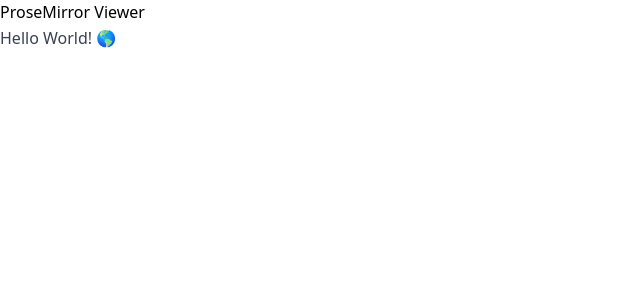
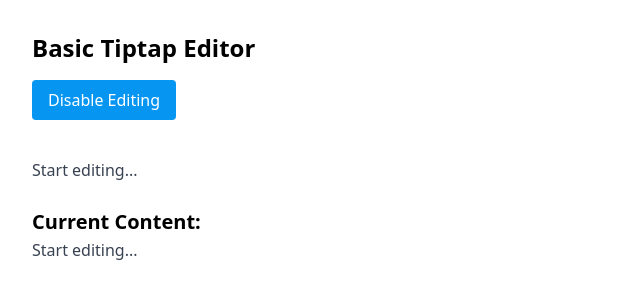
Before and after one commit to Libernex/libernex, a Next.js app in the folder apps/web/: page /view in a window 1280 px wide. Shown: the top 300 px of the page, without its empty margins (0-640 px from the left). Built offline with nearby package versions, Linux system fonts and the light colour scheme.

Commit message:
Feat: tiptap 에티터 추가

```diff
--- a/apps/web/src/app/view/page.tsx
+++ b/apps/web/src/app/view/page.tsx
@@ -1,5 +1,5 @@
-import Viewer from "@/feature/Viewer/components/Viewer";
+import TipTap from "@/feature/Viewer/components/TipTap.tsx";
 
 export default function ViewPage(): JSX.Element {
-  return <Viewer />;
+  return <TipTap />
 }
--- a/apps/web/src/feature/Chat/components/ChatBubble.tsx
+++ b/apps/web/src/feature/Chat/components/ChatBubble.tsx
@@ -2,24 +2,11 @@
 import type { ChatInterface, MessageInterface } from "@repo/types/src/Chat";
 import starAvatarImage from "/public/Star-Avatar.webp";
 import ReactMarkdown from "react-markdown";
+import TipTapEditor from "@/feature/Viewer/components/TipTap/TipTapEditor.tsx";
 
 interface ChatBubbleProps {
   chat: ChatInterface;
 }
-
-const combineChatParts = (chat: ChatInterface): string => {
-  return chat.parts.map((part) => part.content.body).join("");
-};
-
-// 줄바꿈 문자를 <br> 태그로 변환하는 함수
-const formatContentBody = (body: string): JSX.Element[] => {
-  return body.split("\n").map((line, index) => (
-    <span key={index}>
-      {line}
-      <br />
-    </span>
-  ));
-};
 
 const getContentBody = (chat: ChatInterface): string => {
   const message: MessageInterface = chat.parts[0];
@@ -47,6 +34,7 @@
         {chat.parts.length > 0 ? (
           <div className="flex flex-col w-full leading-1.5">
             <p className="text-lg font-normal py-2 text-gray-900">
+              {/*<TipTapEditor initialContent={getContentBody(chat)} editable={false}/>*/}
               <ReactMarkdown>{getContentBody(chat)}</ReactMarkdown>
             </p>
             <span className="text-sm font-normal text-gray-500">
--- a/apps/web/src/feature/Viewer/components/ProseMirror/ProseMirrorEditor.tsx
+++ /dev/null
@@ -1,38 +0,0 @@
-'use client';
-
-import { EditorState } from "prosemirror-state";
-import { EditorView } from "prosemirror-view";
-import { Schema, DOMParser } from "prosemirror-model";
-import { schema } from "prosemirror-schema-basic";
-import { addListNodes } from "prosemirror-schema-list";
-import { exampleSetup } from "prosemirror-example-setup";
-import { useEffect, useRef } from "react";
-
-const ProseMirrorEditor = (): JSX.Element => {
-  const editorRef = useRef<HTMLDivElement | null>(null);
-
-  const mySchema = new Schema({
-    nodes: addListNodes(schema.spec.nodes, "paragraph block*", "block"),
-    marks: schema.spec.marks,
-  });
-  const doc = DOMParser.fromSchema(mySchema).parse(document.createElement("div"));
-  const plugins = exampleSetup({ schema: mySchema, menuBar: false });
-
-  useEffect(() => {
-    if (!editorRef.current) return;
-    const view = new EditorView(editorRef.current, {
-      state: EditorState.create({
-        doc,
-        plugins
-      })
-    })
-
-    return () => {
-      view.destroy()
-    }
-  }, [])
-
-  return <div id="editor" ref={editorRef}></div>
-}
-
-export default ProseMirrorEditor;
--- /dev/null
+++ b/apps/web/src/feature/Viewer/components/TipTap.tsx
@@ -0,0 +1,42 @@
+'use client'
+
+import React, { useState } from 'react';
+import TipTapEditor from "@/feature/Viewer/components/TipTap/TipTapEditor";
+import Viewer from "@/feature/Viewer/components/Viewer";
+
+const TipTap = () => {
+    const [content, setContent] = useState('<p>Start editing...</p>');
+    const [isEditable, setIsEditable] = useState(true);  // 편집 가능 여부 상태 추가
+
+    // 편집 가능 여부를 토글하는 함수
+    const toggleEditable = () => {
+        setIsEditable(!isEditable);
+    };
+
+    return (
+        <div className="container mx-auto p-8">
+            <h1 className="text-2xl font-bold mb-4">Basic Tiptap Editor</h1>
+
+            {/* 편집 가능 여부 토글 버튼 */}
+            <button
+                className="mb-4 px-4 py-2 bg-blue-500 text-white rounded"
+                onClick={toggleEditable}
+            >
+                {isEditable ? 'Disable Editing' : 'Enable Editing'}
+            </button>
+
+            {/* TipTapEditor 컴포넌트 */}
+            <TipTapEditor
+                initialContent={content}
+                onChangeContent={setContent}
+                editable={isEditable}  // 편집 가능 여부 전달
+            />
+
+            {/* Viewer 컴포넌트 */}
+            <h2 className="text-xl font-semibold mt-6">Current Content:</h2>
+            <Viewer content={content} />
+        </div>
+    );
+};
+
+export default TipTap;
--- a/apps/web/src/feature/Viewer/components/TipTap/TipTap.module.scss
+++ b/apps/web/src/feature/Viewer/components/TipTap/TipTap.module.scss
@@ -80,3 +80,23 @@
         content: none;
       }
 }
+
+
+.inline-code {
+    background-color: #f0f0f0;
+    padding: 0.2rem 0.4rem;
+    border-radius: 0.25rem;
+
+    &::before,
+    &::after {
+        content: none !important;
+    }
+}
+
+.code-block {
+    background-color: #f0f0f0;
+    color: black;
+    padding: 1rem;
+    border-radius: 0.5rem;
+    overflow-x: auto;
+}
--- a/apps/web/src/feature/Viewer/components/TipTap/TipTapEditor.tsx
+++ b/apps/web/src/feature/Viewer/components/TipTap/TipTapEditor.tsx
@@ -1,38 +1,59 @@
-'use client'
-import styles from './TipTap.module.scss'
+// components/TipTapEditor.tsx
 
-import { useEditor, EditorContent } from '@tiptap/react'
-import { StarterKit } from '@tiptap/starter-kit'
-import { all, createLowlight } from 'lowlight'
-import CodeBlockLowlight from '@tiptap/extension-code-block-lowlight'
+import React, { useEffect } from 'react';
+import { useEditor, EditorContent } from '@tiptap/react';
+import StarterKit from '@tiptap/starter-kit';
+import Code from '@tiptap/extension-code';
+import {CodeBlock} from '@tiptap/extension-code-block';
 
-import css from 'highlight.js/lib/languages/css'
-import js from 'highlight.js/lib/languages/javascript'
-import ts from 'highlight.js/lib/languages/typescript'
-import html from 'highlight.js/lib/languages/xml'
+import style from './TipTap.module.scss';
+import {Link} from "@tiptap/extension-link";
 
-const lowlight = createLowlight(all);
-lowlight.register('html', html)
-lowlight.register('css', css)
-lowlight.register('js', js)
-lowlight.register('ts', ts)
+type TipTapEditorProps = {
+    initialContent: string;
+    onChangeContent: (content: string) => void;
+    editable?: boolean;
+};
 
-const TipTapEditor = () => {
+const TipTapEditor = ({ initialContent, onChangeContent, editable = true }: TipTapEditorProps) => {
     const editor = useEditor({
+        content: initialContent,
         extensions: [
             StarterKit,
-        CodeBlockLowlight.configure({
-            lowlight,
+            Code.configure({
+                HTMLAttributes: {
+                    class: style['inline-code'],  // SCSS 클래스 적용
+                },
+            }),
+            CodeBlock.configure({
+                HTMLAttributes: {
+                    class: style['code-block'],  // SCSS 클래스 적용
+                },
+            }),
+            Link.configure({
+                openOnClick: false, // 링크를 클릭할 때 새 탭에서 열리지 않도록 설정
+                linkOnPaste: true, // 링크를 붙여넣으면 자동으로 링크 인식
             }),
         ],
-    content: '<p>Hello World! 🌎️</p>',
-  })
+        editable: editable,
+        onUpdate({ editor }) {
+            const contentHTML = editor.getHTML();
+            onChangeContent(contentHTML);
+        },
+    });
+
+    // Cleanup editor on component unmount
+    useEffect(() => {
+        return () => {
+            editor?.destroy();
+        };
+    }, [editor]);
 
     return (
-    <div className={`${styles.tiptap} prose focus:outline-none`}>
+        <div className="prose max-w-none mb-4">
             <EditorContent editor={editor} />
         </div>
-  )
-}
+    );
+};
 
-export default TipTapEditor
+export default TipTapEditor;
--- a/apps/web/src/feature/Viewer/components/Viewer.tsx
+++ b/apps/web/src/feature/Viewer/components/Viewer.tsx
@@ -1,12 +1,13 @@
-import TipTapEditor from "./TipTap/TipTapEditor";
+import React from 'react';
 
-const Viewer= (): JSX.Element => {
-  return (
-    <div className="flex flex-col h-screen">
-      <h1>ProseMirror Viewer</h1>
-      <TipTapEditor />
-    </div>
-  );
+type ViewerProps = {
+    content: string;
+};
+
+const Viewer = ({ content }: ViewerProps) => {
+    return (
+        <div className="prose max-w-none" dangerouslySetInnerHTML={{ __html: content }} />
+    );
 };
 
 export default Viewer;
```
Also changed, not shown: apps/web/package.json (+19 -0 lines), 2 other files (tests, documents, lock files or other folders). Lines whose indentation alone changed are shown as unchanged.
